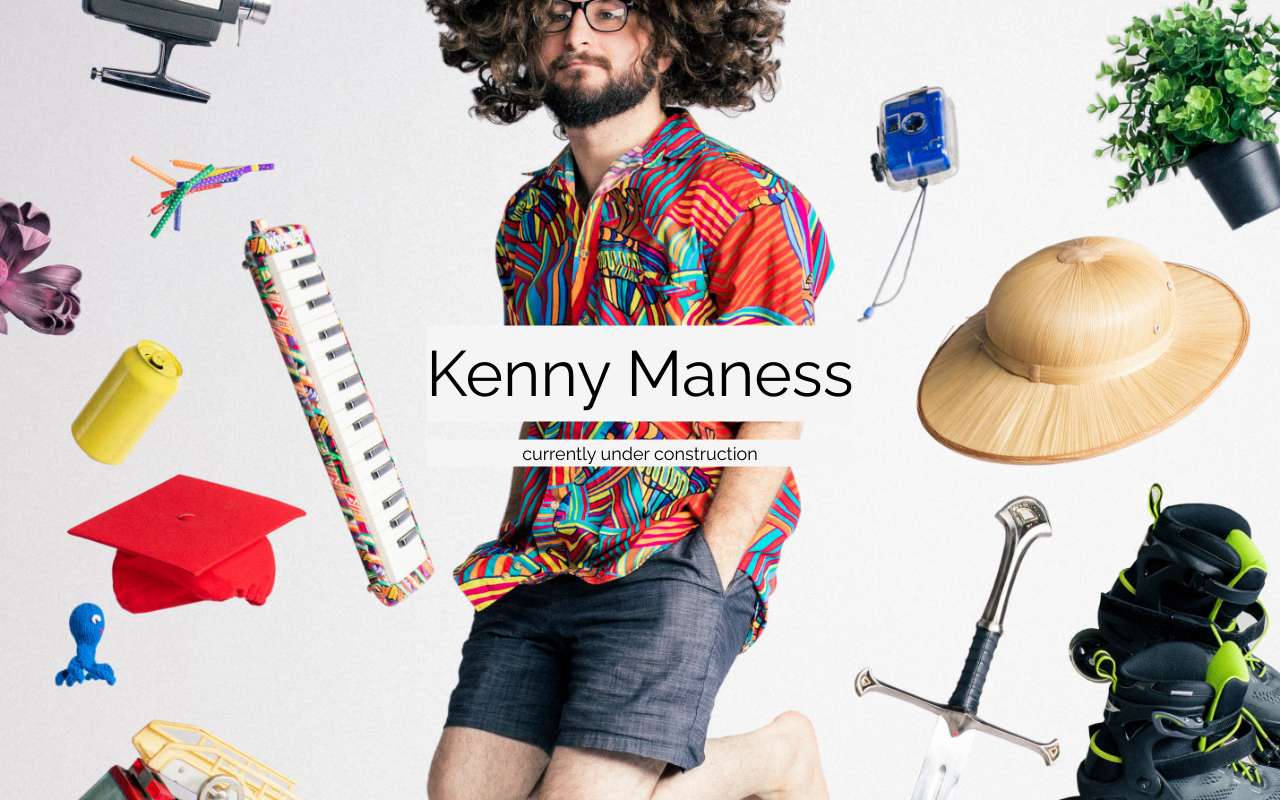
After one commit to kennzoil/portfolio, a Django app: template portfolio/templates/under_construction.html in a window 1280 px wide. The commit adds this page. Run offline with Django 4.2, Linux system fonts and the light colour scheme; the template is opened without the code that fills it, so the values that code supplies are empty.

Commit message:
cool landing page

```diff
--- /dev/null
+++ b/portfolio/templates/under_construction.html
@@ -0,0 +1,34 @@
+<!DOCTYPE html>
+{% load static %}
+<html>
+<head>
+<title>Kenny Maness</title>
+<meta charset="UTF-8">
+<meta name="viewport" content="width=device-width, initial-scale=1">
+<link rel="stylesheet" href="https://www.w3schools.com/w3css/4/w3.css">
+<link rel="stylesheet" href="https://fonts.googleapis.com/css?family=Raleway">
+<style>
+body,h1 {font-family: "Raleway", sans-serif}
+body, html {height: 100%}
+.bgimg {
+  background-image: url("{% static 'media/progress_6.jpg' %}");
+  min-height: 100%;
+  background-position: center;
+  background-size: cover;
+}
+</style>
+</head>
+<body>
+
+<div class="bgimg w3-display-container w3-animate-opacity w3-text-white">
+  <!-- <div class="w3-display-topleft w3-padding-large w3-xlarge">
+  </div> -->
+  <div class="w3-display-middle">
+    <h1 class="w3-jumbo w3-animate-top" style="background-color:whitesmoke;color: black;position: relative;text-align: center;">Kenny Maness</h1>
+    <!-- <hr class="w3-border-grey" style="margin:auto;width:40%"> -->
+    <p class="w3-large w3-center" style="background-color:whitesmoke;color: black;position: relative;text-align: center;">currently under construction</p>
+  </div>
+</div>
+
+</body>
+</html>
--- a/portfolio/views.py
+++ b/portfolio/views.py
@@ -2,5 +2,5 @@ from django.http import HttpResponse
 from django.template import loader
 
 def portfolio(request):
-    template = loader.get_template('homepage.html')
+    template = loader.get_template('under_construction.html')
     return HttpResponse(template.render())
```
Also changed, not shown: portfolio/templates/homepage.html (+7 -7 lines), portfolio/static/media/transparentlogo.PNG (deleted), static/media/progress_6.jpg (added), static/media/transparentname.PNG (added), 3 other files.
